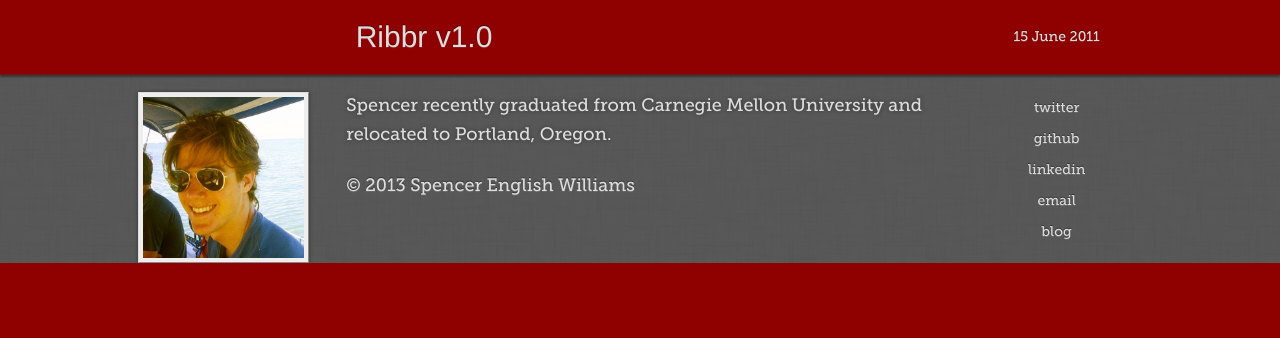
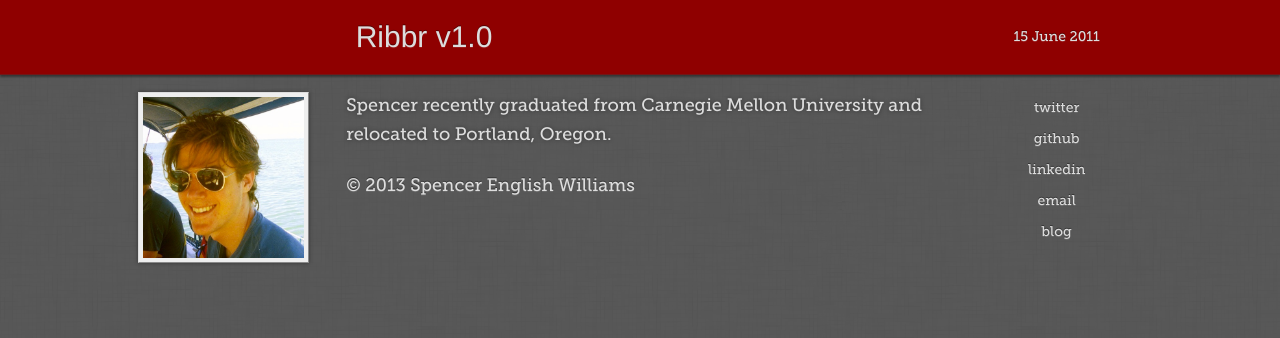
Before and after one commit to spilliams/s3willia, a PHP site: page / in a window 1280 px wide. Shown: the part 1593-1931 px from the top of the page. Before the commit the page ends 1856 px from the top, so only its background shows below. Run offline with PHP 8.4, Linux system fonts and the light colour scheme; some web fonts are replaced.

Commit message:
content, grid tweaks

```diff
--- a/javascripts/content.js
+++ b/javascripts/content.js
@@ -142,7 +142,7 @@ var articles = [
       "I wanted something to show off my work, something that could give a prospective employer a glance into my personality and attitude, not to mention my mad skillz. It's not a blog. Yes, I say \"I\" a lot, and I write in my speaking voice, but don't be fooled: I do that with everybody. My blog is now <a href='http://blog.spencerenglish.com' target='_blank'>over here</a>, and it's undergoing data loss therapy. Let's hope that's the last time I forget to back up a database before migration.",
       "Anyway, this site is super simple. One page. No searching. Doesn't look shitty on a phone.",
       "It uses <a href='http://compass-style.org/' target='_blank'>Compass</a> and <a href='http://foundation.zurb.com/' target='_blank'>Foundation</a>. Color inspiration came from <a href='http://colorschemedesigner.com/' target='_blank'>Color Scheme Designer</a> and the background from <a href='http://subtlepatterns.com/' target='_blank'>Subtle Patterns</a>. Iconography by the talented <a href='http://jasminerae.me/' target='_blank'>Jasmine Friedrich</a>, available at <a href='http://thenounproject.com/' target='_blank'>The Noun Project</a>.",
-      "Opinions expressed here are my own. Work displayed here is mine, unless otherwise stated."
+      "Opinions expressed here are my own. Work displayed here is mine unless otherwise stated."
     ]
   },
   {
--- a/sass/_grid.scss
+++ b/sass/_grid.scss
@@ -43,6 +43,7 @@ img {
 }
 #footer {
   padding-top: 17px;
+  padding-bottom: $rowHeight;
   a {
     font-size: 14px;
   }
--- a/stylesheets/theme.css
+++ b/stylesheets/theme.css
@@ -374,51 +374,52 @@ img {
 /* line 44, ../sass/_grid.scss */
 #footer {
   padding-top: 17px;
+  padding-bottom: 75px;
 }
-/* line 46, ../sass/_grid.scss */
+/* line 47, ../sass/_grid.scss */
 #footer a {
   font-size: 14px;
 }
-/* line 49, ../sass/_grid.scss */
+/* line 50, ../sass/_grid.scss */
 #footer p a {
   font-size: 18px;
 }
 
-/* line 55, ../sass/_grid.scss */
+/* line 56, ../sass/_grid.scss */
 .title {
   font-size: 30px;
 }
 
-/* line 58, ../sass/_grid.scss */
+/* line 59, ../sass/_grid.scss */
 .meta {
   font-size: 14px;
 }
 
-/* line 61, ../sass/_grid.scss */
+/* line 62, ../sass/_grid.scss */
 .feature .header {
   line-height: 100px;
 }
 
-/* line 65, ../sass/_grid.scss */
+/* line 66, ../sass/_grid.scss */
 .article img {
   width: 100%;
   display: block;
 }
-/* line 70, ../sass/_grid.scss */
+/* line 71, ../sass/_grid.scss */
 .article .header .title, .article .header .meta {
   margin-top: 22px;
   margin-bottom: 22px;
 }
-/* line 74, ../sass/_grid.scss */
+/* line 75, ../sass/_grid.scss */
 .article .header .meta {
   white-space: nowrap;
 }
-/* line 78, ../sass/_grid.scss */
+/* line 79, ../sass/_grid.scss */
 .article .body {
   padding-top: 17px;
   padding-bottom: 75px;
 }
-/* line 81, ../sass/_grid.scss */
+/* line 82, ../sass/_grid.scss */
 .article .body img.thumb {
   float: left;
   margin: 0 10px 10px 0;
@@ -426,22 +427,22 @@ img {
   width: auto;
 }
 
-/* line 89, ../sass/_grid.scss */
+/* line 90, ../sass/_grid.scss */
 .icon {
   max-height: 100px;
 }
-/* line 91, ../sass/_grid.scss */
+/* line 92, ../sass/_grid.scss */
 .icon img {
   width: 85px;
   margin-top: 7px;
   padding: 0;
 }
 
-/* line 97, ../sass/_grid.scss */
+/* line 98, ../sass/_grid.scss */
 .preview {
   text-align: center;
 }
-/* line 99, ../sass/_grid.scss */
+/* line 100, ../sass/_grid.scss */
 .preview img {
   margin: 20px 30px;
   height: 60px;
```
